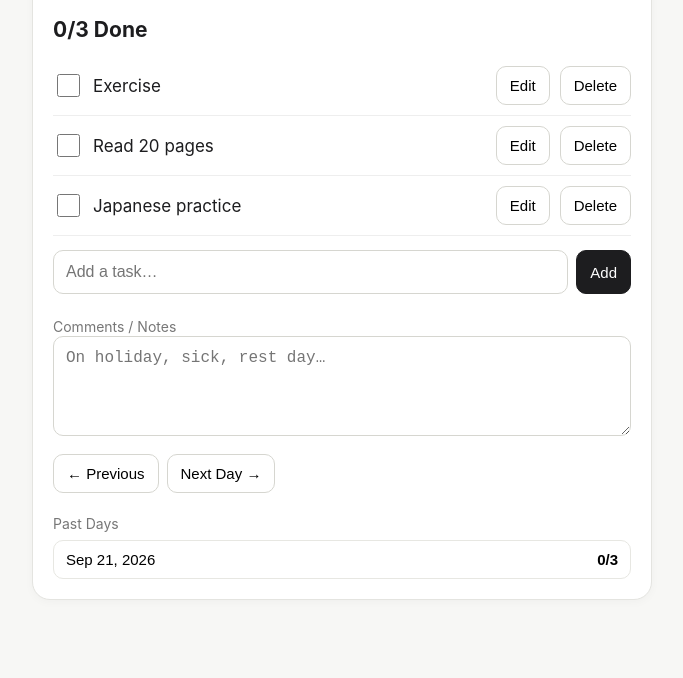
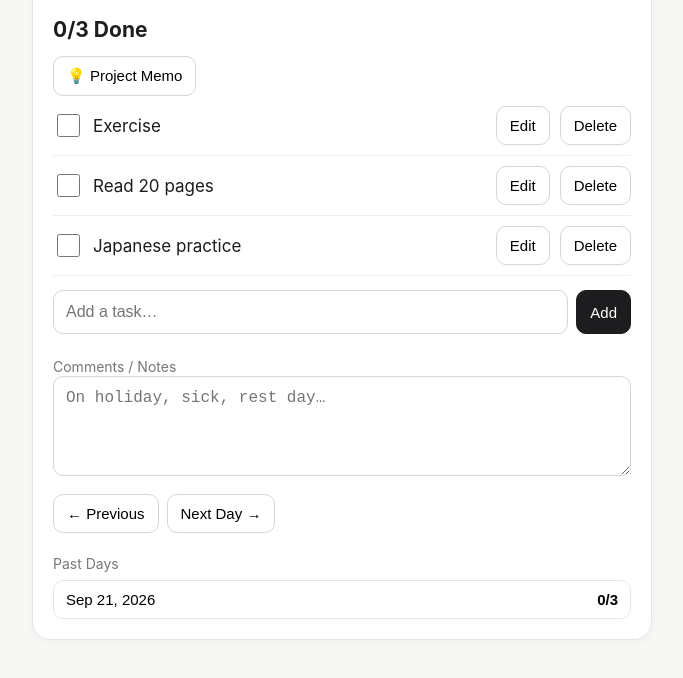
Before and after one commit to SmartRichardSg/daily-memo-, a plain HTML site: page index.html in a window 1280 px wide. Shown: the part 102-780 px from the top of the page, without its empty margins (298-981 px from the left). Drawn offline with Linux system fonts and the light colour scheme.

Commit message:
Update index.html

```diff
--- a/index.html
+++ b/index.html
@@ -40,6 +40,7 @@ section{margin-top:22px}
 <h1>Daily Memo</h1>
 <div id="date" class="date"></div>
 <div id="score" class="score">0/0 Done</div>
+<button type="button" onclick="location.href='project-memo.html'">💡 Project Memo</button>
 <div id="tasks"></div>
 
 <form id="addForm" class="add">
```
